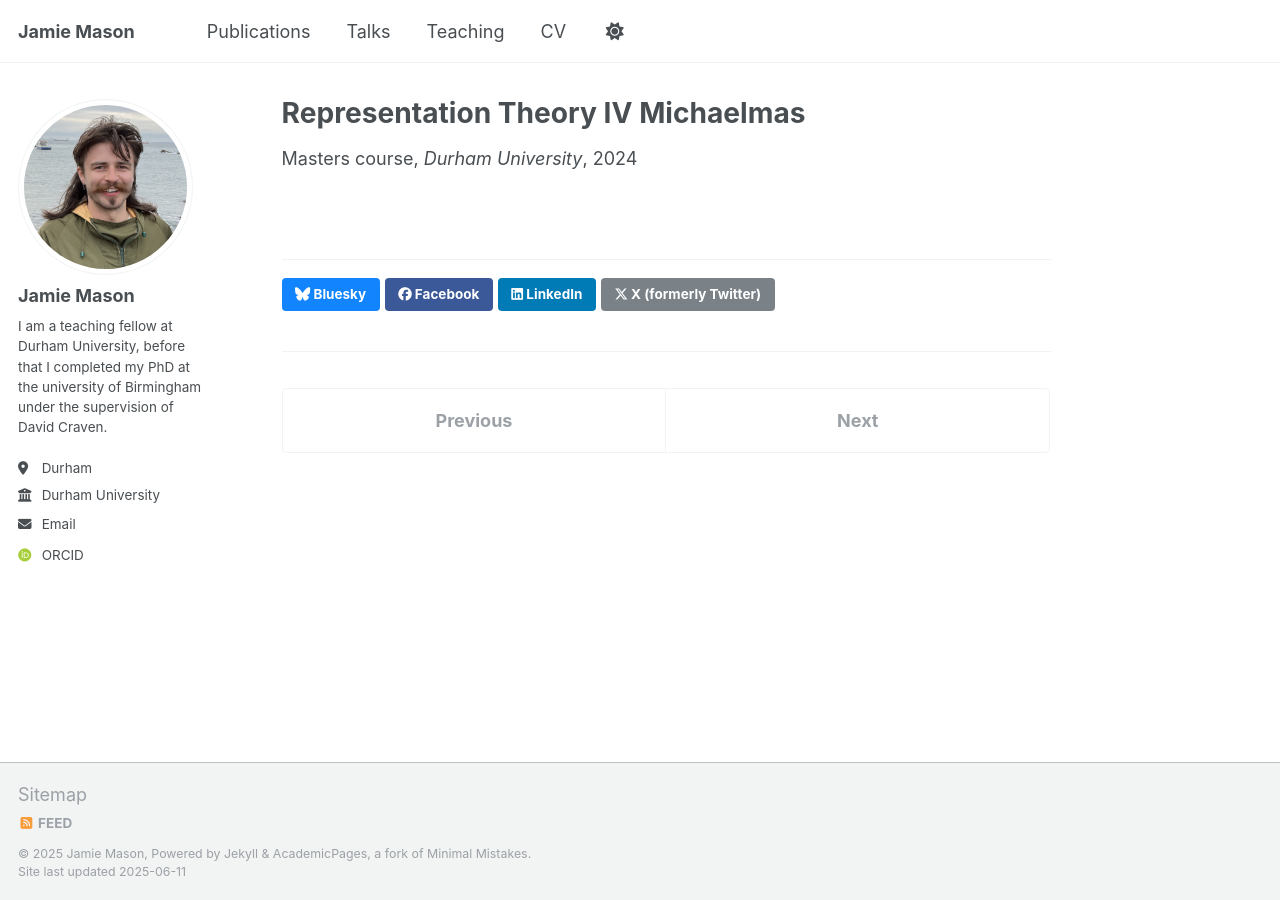
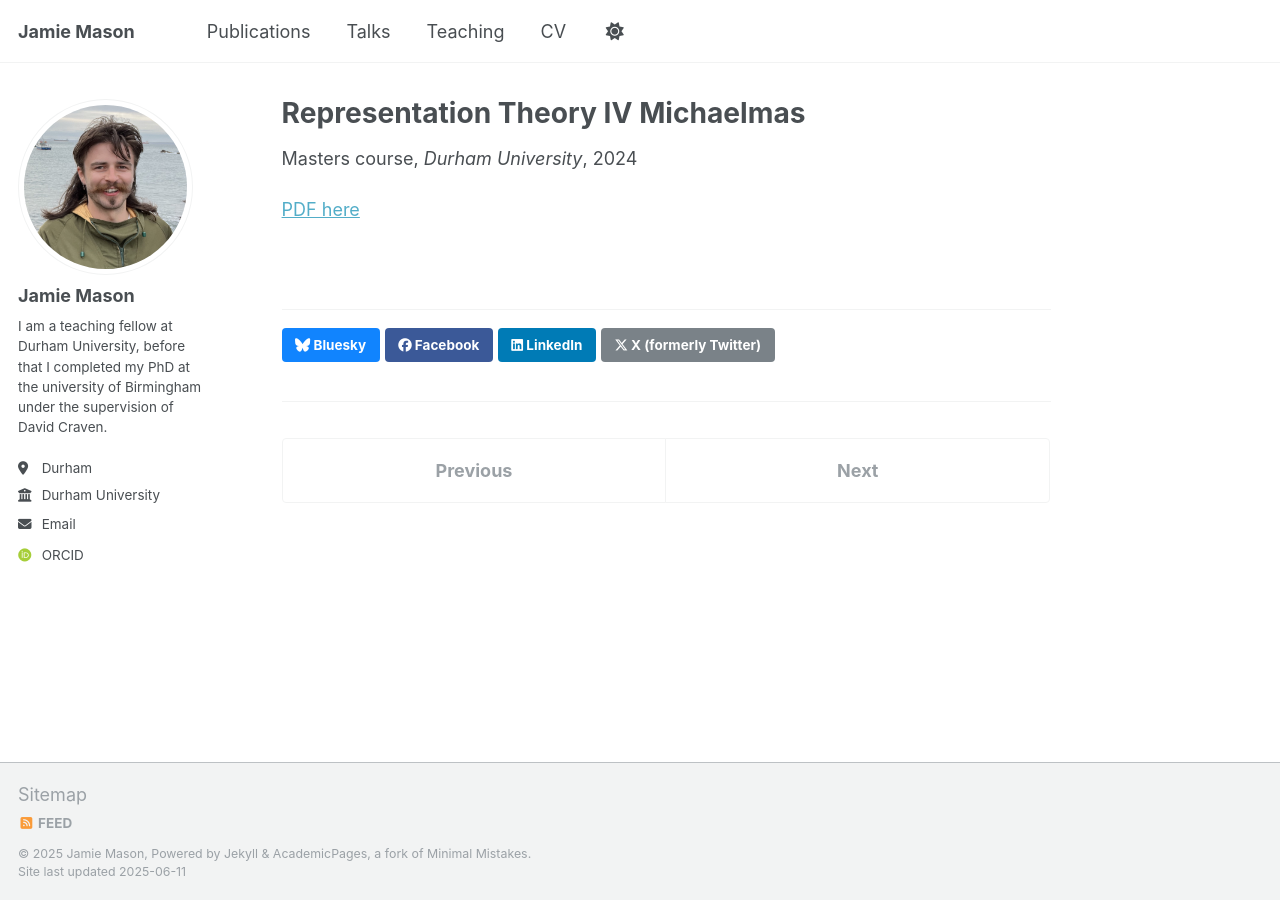
Before and after one commit to fake-versace/fake-versace.github.io, a Jekyll site: the page built from _teaching/2024-michaelmas-representation-theory.md, in a window 1280 px wide. Built offline with Jekyll 4.4.1, drawn with Linux system fonts in a browser that asks for light colours; some web fonts are replaced.

Commit message:
Update 2024-michaelmas-representation-theory.md

```diff
--- a/_teaching/2024-michaelmas-representation-theory.md
+++ b/_teaching/2024-michaelmas-representation-theory.md
@@ -8,3 +8,5 @@ date: 2024-10-01
 location: "Durham"
 paperurl: 'http://fake-versace.github.io/files/Representationtheorynotesmichaelmas.pdf'
 ---
+
+[PDF here](http://fake-versace.github.io/files/Representationtheorynotesmichaelmas.pdf)
```
